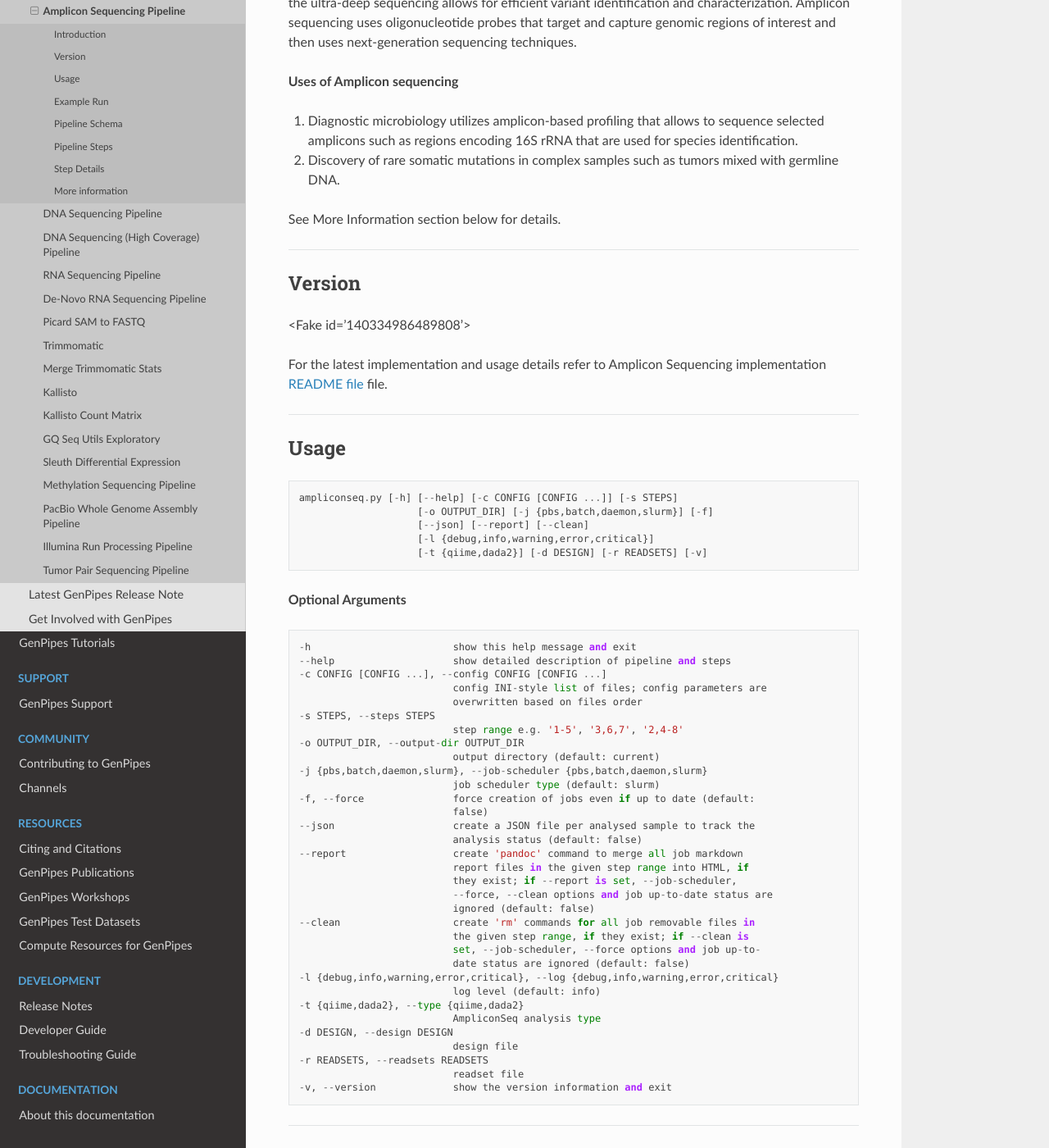
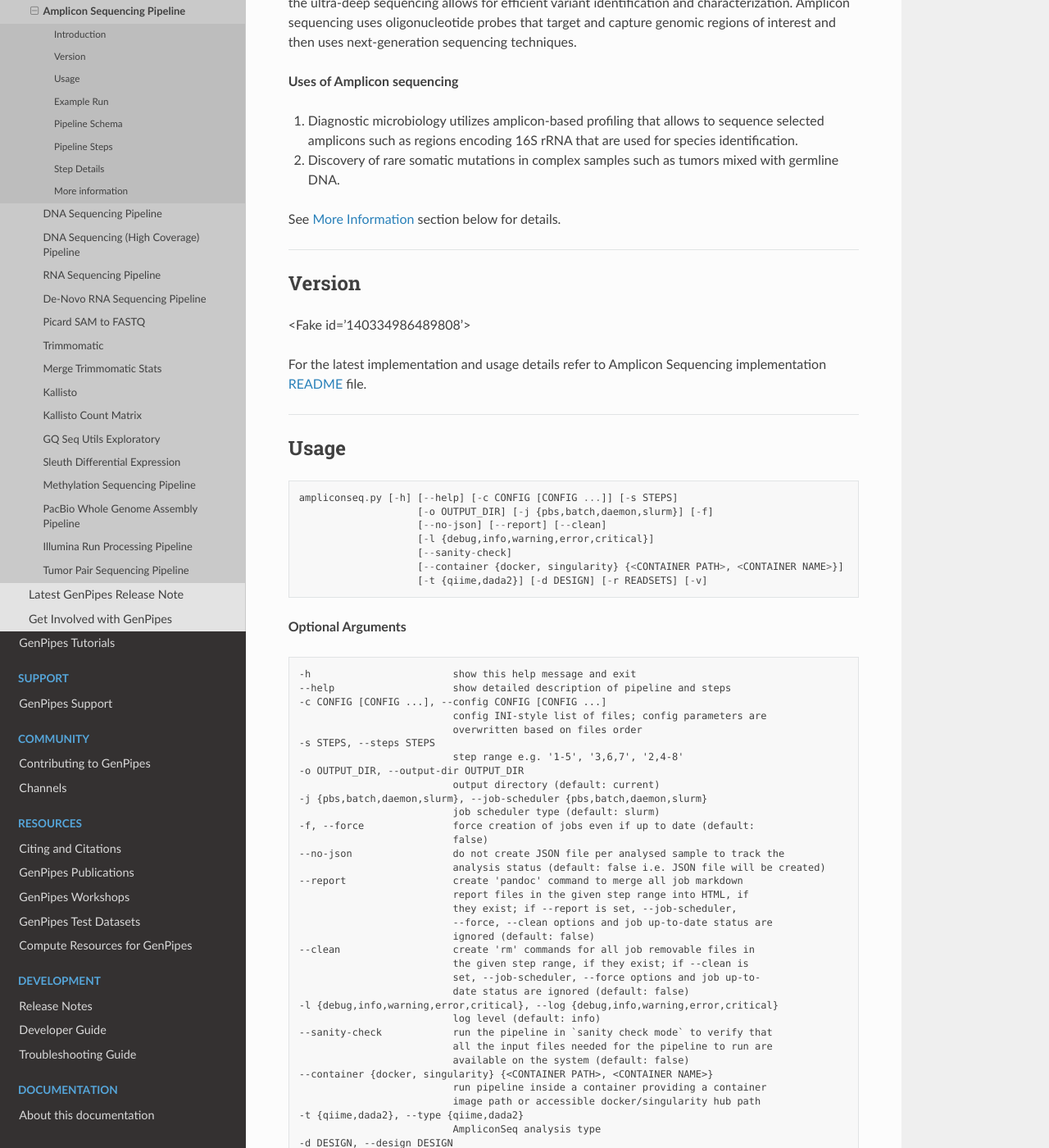
Before and after one commit to c3g/GenPipes_Docs, a Sphinx documentation site: the page built from docs/source/user_guide/pipelines/gp_ampliconseq.rst, in a window 1280 px wide and 1400 px high, scrolled down 729 px. Shown: the whole window at 82% size. Built offline with Sphinx 7.4.7 and the Read the Docs theme 2.0.0, drawn with Linux system fonts in a browser that asks for light colours; formulas are drawn with MathJax 3; the version number could not be read and is left out; some of the changed text lies outside the part shown.

Commit message:
Fixes #99 ampliconseq pipeline is now in sync with 3.1.5 in bitbucket master

```diff
--- a/docs/source/user_guide/pipelines/gp_ampliconseq.rst
+++ b/docs/source/user_guide/pipelines/gp_ampliconseq.rst
@@ -43,7 +43,7 @@
 
 #. Discovery of rare somatic mutations in complex samples such as tumors mixed with germline DNA.
 
-See More Information section below for details.
+See :ref:`More Information <More Information Ampliconseq>` section below for details.
 
 ----
 
@@ -52,7 +52,7 @@
 
 |genpipes_version|
 
-For the latest implementation and usage details refer to Amplicon Sequencing implementation `README file <https://bitbucket.org/mugqic/genpipes/src/master/pipelines/ampliconseq/README.md>`_ file.
+For the latest implementation and usage details refer to Amplicon Sequencing implementation `README <https://bitbucket.org/mugqic/genpipes/src/master/pipelines/ampliconseq/README.md>`_ file.
 
 ----
 
@@ -63,8 +63,10 @@
 
   ampliconseq.py [-h] [--help] [-c CONFIG [CONFIG ...]] [-s STEPS]
                       [-o OUTPUT_DIR] [-j {pbs,batch,daemon,slurm}] [-f]
-                      [--json] [--report] [--clean]
+                      [--no-json] [--report] [--clean]
                       [-l {debug,info,warning,error,critical}]
+                      [--sanity-check]
+                      [--container {docker, singularity} {<CONTAINER PATH>, <CONTAINER NAME>}]
                       [-t {qiime,dada2}] [-d DESIGN] [-r READSETS] [-v]
 
 **Optional Arguments**
@@ -84,8 +86,8 @@
                             job scheduler type (default: slurm)
   -f, --force               force creation of jobs even if up to date (default:
                             false)
-  --json                    create a JSON file per analysed sample to track the
-                            analysis status (default: false)
+  --no-json                 do not create JSON file per analysed sample to track the
+                            analysis status (default: false i.e. JSON file will be created)
   --report                  create 'pandoc' command to merge all job markdown
                             report files in the given step range into HTML, if
                             they exist; if --report is set, --job-scheduler,
@@ -97,6 +99,12 @@
                             date status are ignored (default: false)
   -l {debug,info,warning,error,critical}, --log {debug,info,warning,error,critical}
                             log level (default: info)
+  --sanity-check            run the pipeline in `sanity check mode` to verify that
+                            all the input files needed for the pipeline to run are
+                            available on the system (default: false)
+  --container {docker, singularity} {<CONTAINER PATH>, <CONTAINER NAME>}
+                            run pipeline inside a container providing a container
+                            image path or accessible docker/singularity hub path
   -t {qiime,dada2}, --type {qiime,dada2}
                             AmpliconSeq analysis type
   -d DESIGN, --design DESIGN
--- a/docs/source/user_guide/pipelines/steps_ampseq.inc
+++ b/docs/source/user_guide/pipelines/steps_ampseq.inc
@@ -25,7 +29,7 @@
 
 .. _Amplicon Length Parser:
 
-**AMplicon Length Parser**
+**Amplicon Length Parser**
 
 In this step, we look at `FLASH`_ output to set amplicon lengths input for `DADA2`_. As minimum eligible length, a given length needs to have at least 1% of the total number of amplicons.
 
@@ -82,7 +86,7 @@
 
 **OTU Assigning**
 
-Given a set of OTUS, this step attempts to assign the taxonomy of each OTU using `Uclust algorithm`_. As input, it takes OTU representative sequence file from the previous step.
+Given a set of OTUs, this step attempts to assign the taxonomy of each OTU using `Uclust algorithm`_. As input, it takes OTU representative sequence file from the previous step.
 
 .. _OTU Table:
 
@@ -123,13 +127,13 @@
 
 **Multiple Rarefaction**
 
-This is the first of the four steps (1/4) for rarefaction plot. It takes OUT non-rarefied table in biom format as input. It rarefies OTU table by random sampling (without replacement) at different depth in order to perform rarefaction analysis. You need to provide the minimum/maximum number of sequences per samples and the size of each steps between the min/max of seqs/sample.
+This is the first of the four steps (1/4) for rarefaction plot. It takes OTU non-rarefied table in biom format as input. It rarefies OTU table by random sampling (without replacement) at different depth in order to perform rarefaction analysis. You need to provide the minimum/maximum number of sequences per samples and the size of each steps between the min/max of seqs/sample.
 
 .. _Alpha Diversity:
 
 **Alpha Diversity**
 
-This is the second of the four steps (2/4) for rarefaction plot. It takes as input, multiple OUT rarefied table in biom format from the previous step and calculates alpha diversity on each sample using a variety of alpha diversity metrics (chao1, shannon, observed otus).
+This is the second of the four steps (2/4) for rarefaction plot. It takes as input, multiple OUT rarefied table in biom format from the previous step and calculates alpha diversity on each sample using a variety of alpha diversity metrics (chao1, shannon, observed OTUs).
 
 .. _Collate Alpha:
 
@@ -160,7 +164,6 @@
 **CSS Normalization**
 
 CSS Normalization takes OTU table in biom format as input. This is the alternative method for normalization to rarefaction. The CSS Matrix normalization step is recommended.
-
 
 .. _Rarefaction Plot:
 
@@ -232,7 +235,7 @@
 
 **Asva**
 
-This step checks for the design file (required for `PCA plots`_)
+This step checks for the design file (required for `PCoA Plot`_)
 
 .. Following are the html link references:
 
```
Also changed, not shown: other parts of docs/source/user_guide/pipelines/steps_ampseq.inc (+7 -3 lines).
